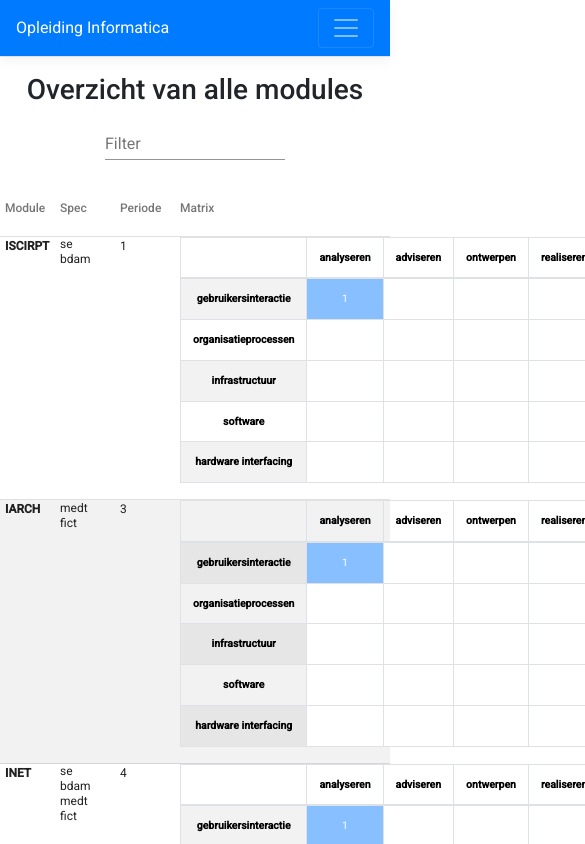
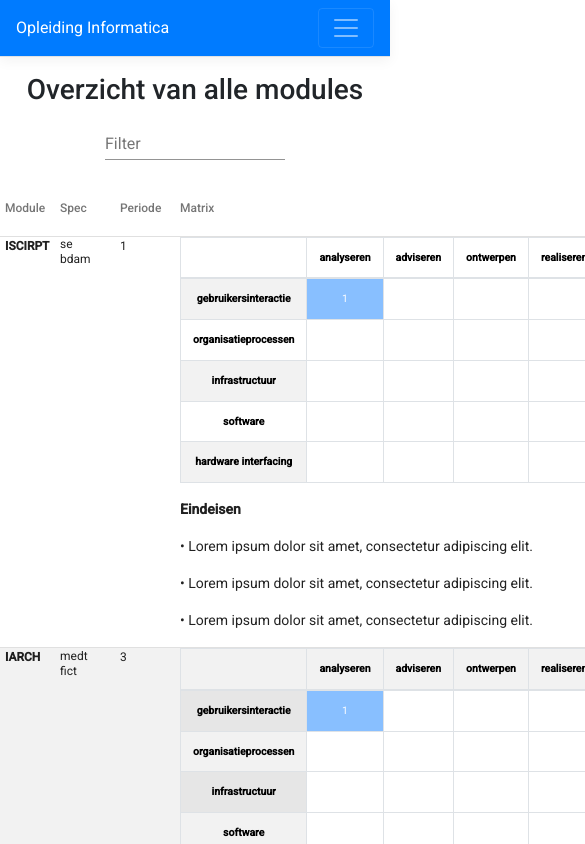
Before and after one commit to Hogeschool-Leiden/MDLO, an Angular app in the folder src/CompetentieAppFrontend/CompetentieAppFrontend.Api/ClientApp/: page /modules in a window 390 px wide. Shown: the top 844 px of the page, 585 px wide, since content can reach past the window. Built offline with nearby package versions, Linux system fonts and the light colour scheme.

Commit message:
changed styling to work for smaller screens

```diff
--- a/src/CompetentieAppFrontend/CompetentieAppFrontend.Api/ClientApp/src/app/modules/modules.component.html
+++ b/src/CompetentieAppFrontend/CompetentieAppFrontend.Api/ClientApp/src/app/modules/modules.component.html
@@ -7,7 +7,7 @@
 </div>
 
 <div class="table-container">
-  <mat-table [dataSource]="dataSource">
+  <mat-table [dataSource]="dataSource" [ngClass]="{smallTableStyle: showListUnderMatrix}">
 
     <ng-container matColumnDef="module">
       <mat-header-cell *matHeaderCellDef [ngClass]="'smallCell'"> Module</mat-header-cell>
@@ -32,18 +32,28 @@
     <ng-container matColumnDef="matrix">
       <mat-header-cell *matHeaderCellDef [ngClass]="'matrixCell'"> Matrix</mat-header-cell>
       <mat-cell *matCellDef="let moduleData" [ngClass]="'matrixCell'">
-        <app-competence-matrix [competenceMatrix]="moduleData.matrix" style="font-size: 75%;"></app-competence-matrix>
+        <div>
+          <app-competence-matrix [competenceMatrix]="moduleData.matrix" style="font-size: 75%;"></app-competence-matrix>
+          <div *ngIf="showListUnderMatrix">
+            <p><b>Eindeisen</b></p>
+            <ul style="padding:  0">
+              <li class="endRequirement-list-item"
+                             *ngFor="let requirement of moduleData.endRequirements; let i = index"><p>
+                &bull; {{requirement}}</p></li>
+            </ul>
+          </div>
+        </div>
       </mat-cell>
     </ng-container>
 
     <ng-container matColumnDef="endRequirements">
       <mat-header-cell *matHeaderCellDef [ngClass]="'requirmentCell'"> Eindeisen</mat-header-cell>
       <mat-cell *matCellDef="let moduleData" [ngClass]="'requirmentCell'">
-        <mat-list>
-          <mat-list-item class="endRequirement-list-item"
-                         *ngFor="let requirement of moduleData.endRequirements; let i = index"><p>
-            &bull; {{requirement}}</p></mat-list-item>
-        </mat-list>
+        <ul style="padding:  0">
+          <li class="endRequirement-list-item"
+              *ngFor="let requirement of moduleData.endRequirements; let i = index"><p>
+            &bull; {{requirement}}</p></li>
+        </ul>
       </mat-cell>
     </ng-container>
 
--- a/src/CompetentieAppFrontend/CompetentieAppFrontend.Api/ClientApp/src/app/modules/modules.component.scss
+++ b/src/CompetentieAppFrontend/CompetentieAppFrontend.Api/ClientApp/src/app/modules/modules.component.scss
@@ -1,6 +1,11 @@
 .table-container {
   height: calc(100vh - 114px);
   //overflow: auto;
+}
+
+.smallTableStyle{
+  width: 710px;
+  margin: 0 auto;
 }
 
 .requirmentCell {
--- a/src/CompetentieAppFrontend/CompetentieAppFrontend.Api/ClientApp/src/app/modules/modules.component.ts
+++ b/src/CompetentieAppFrontend/CompetentieAppFrontend.Api/ClientApp/src/app/modules/modules.component.ts
@@ -1,4 +1,4 @@
-import {Component, OnInit} from '@angular/core';
+import {Component, HostListener, OnInit} from '@angular/core';
 import {CompetenceMatrixComponent} from "../competencies/competence-matrix/competence-matrix.component";
 import {MatTableDataSource, MatTableModule} from "@angular/material/table";
 // @ts-ignore
@@ -9,16 +9,64 @@ import mockJson from './../../assets/mock-data/eindcompetentie-mock.json';
   templateUrl: './modules.component.html',
   styleUrls: ['./modules.component.scss']
 })
-export class ModulesComponent {
+export class ModulesComponent implements OnInit {
   displayedColumns = ['module', 'specialisation', 'period', 'matrix', 'endRequirements'];
   dataSource = new MatTableDataSource(MODULE_DATA);
+  pageWidthInPixels;
+  columnRemoveName: string = 'endRequirements';
+  fullColumnSize: number = 5;
+  showListUnderMatrix: boolean = true;
 
   constructor() {
+  }
+
+  @HostListener('window:resize', ['$event'])
+  onPageResize() {
+    this.pageWidthInPixels = window.innerWidth;
+    this.resizeTableToFitScreen();
+  }
+
+  resizeTableToFitScreen() {
+    if (this.isScreenToSmallToFitTable()) {
+      this.removeColumn();
+      this.addListUnderMatrix();
+    } else {
+      this.addColumn();
+      this.removeListUnderMatrix();
+    }
+  }
+
+  private removeColumn() {
+    if (this.displayedColumns.length >= this.fullColumnSize){
+      this.displayedColumns.splice(this.displayedColumns.length - 1);
+    }
+  }
+
+  private addColumn() {
+    if (this.displayedColumns.length !< this.fullColumnSize){
+      this.displayedColumns.push(this.columnRemoveName);
+    }
+  }
+
+  private addListUnderMatrix() {
+    this.showListUnderMatrix = true;
+  }
+
+  private removeListUnderMatrix() {
+    this.showListUnderMatrix = false;
+  }
+
+  isScreenToSmallToFitTable() {
+    return this.pageWidthInPixels < 1155;
   }
 
   applyFilter($event: KeyboardEvent) {
     const filterValue = (event.target as HTMLInputElement).value;
     this.dataSource.filter = filterValue.trim().toLowerCase();
+  }
+
+  ngOnInit() {
+    this.onPageResize();
   }
 }
 
@@ -26,7 +74,7 @@ export interface ModuleModel {
   specialisation: string[];
   module: string;
   period: number;
-  matrix:any;//TODO: use matrix
+  matrix: any;//TODO: use matrix
   endRequirements: string[];
 }
 
```
